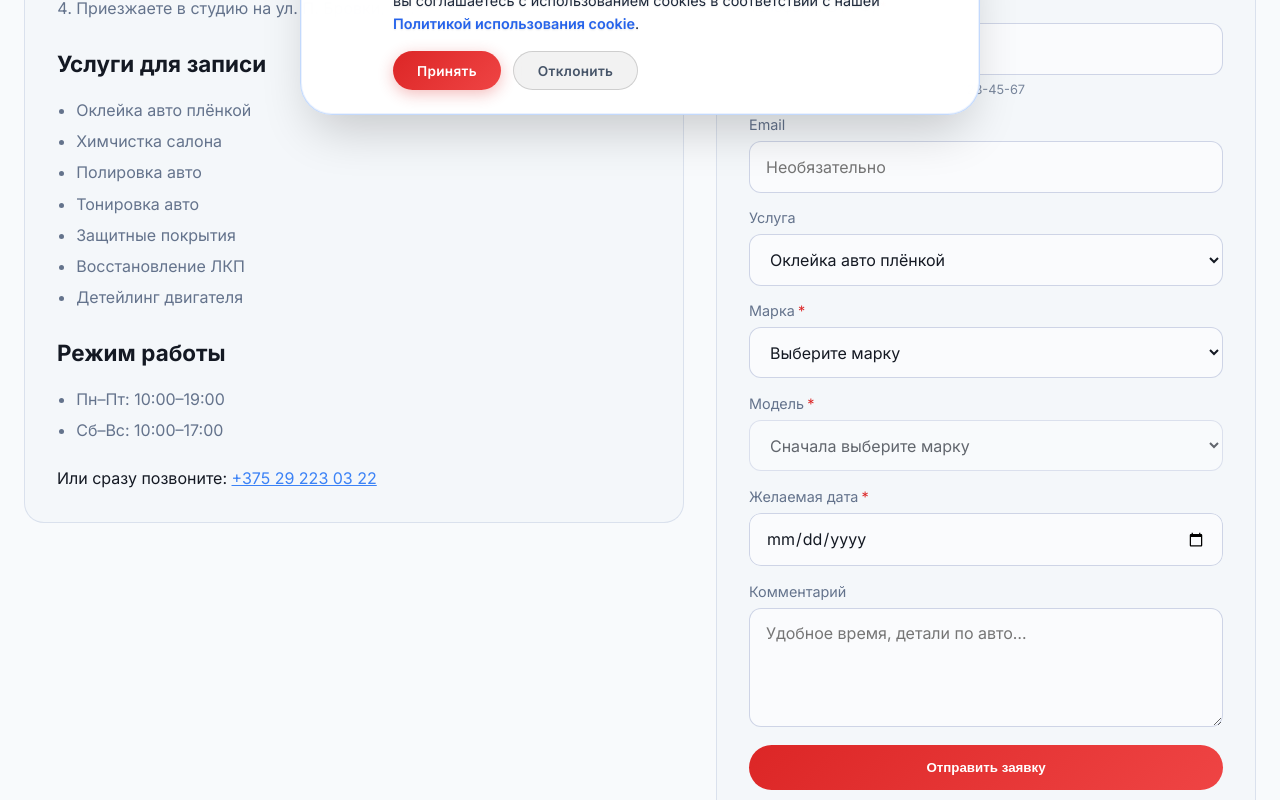
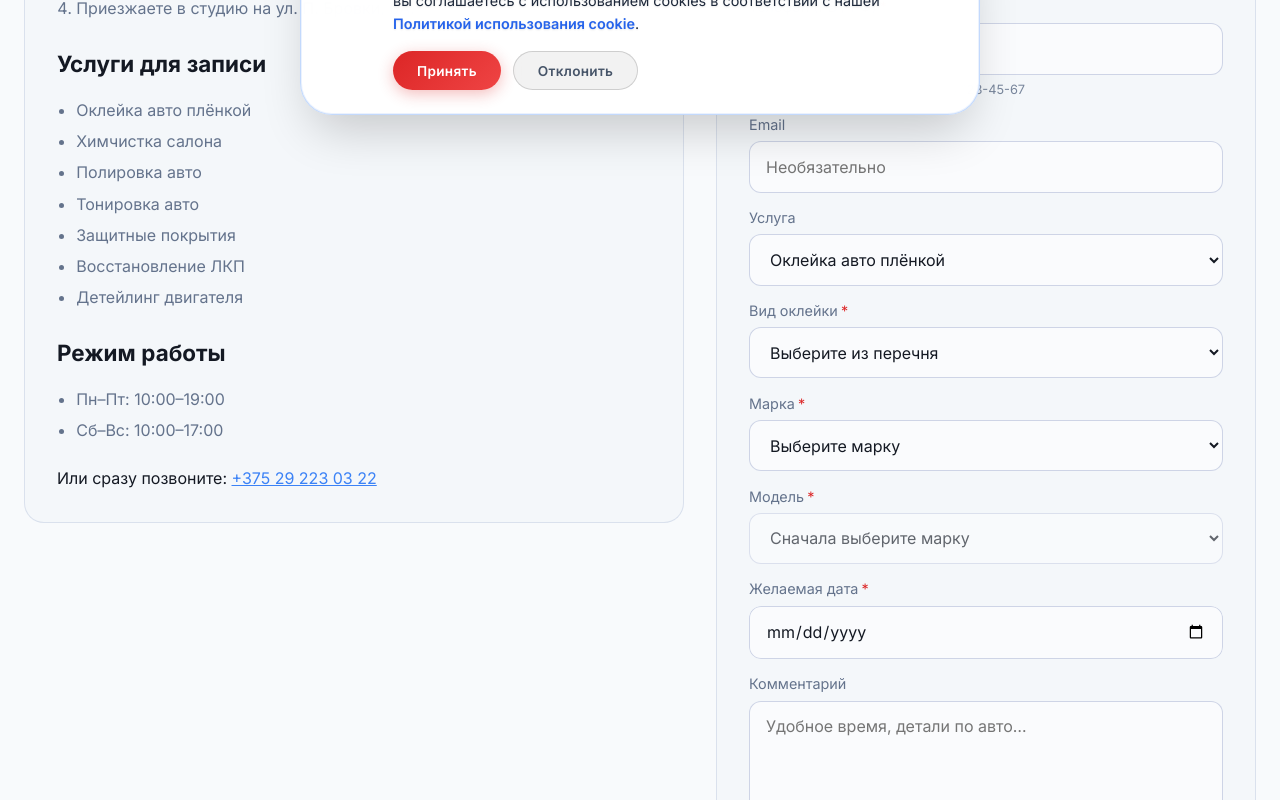
Before and after one commit to MartaNS09/ambadetail, a Next.js app: page /zapisatsya in a window 1280 px wide. Shown: the part 653-1453 px from the top of the page. Built offline with nearby package versions, Linux system fonts and the light colour scheme.

Commit message:
Запись: при оклейке выбор вида работ из таблицы прайса.
Co-authored-by: Cursor <cursoragent@cursor.com>

```diff
--- a/src/app/zapisatsya/BookingClient.tsx
+++ b/src/app/zapisatsya/BookingClient.tsx
@@ -10,6 +10,7 @@ import {
   PHONE_HINT,
 } from "@/lib/phone";
 import { brandsForService, modelsForBrand } from "@/lib/car-brands";
+import { WRAPPING_SERVICE, WRAPPING_WORKS } from "@/lib/okleyka-works";
 import "../podarochnyy-sertifikat/page.scss";
 
 export const BOOKING_SERVICES = [
@@ -57,6 +58,7 @@ export default function BookingClient() {
     date: "",
     brand: "",
     model: "",
+    work: "",
   });
   const [minDate, setMinDate] = useState("");
   const [form, setForm] = useState({
@@ -67,6 +69,7 @@ export default function BookingClient() {
     date: "",
     brand: "",
     model: "",
+    work: "",
     comment: "",
   });
 
@@ -88,8 +91,9 @@ export default function BookingClient() {
         ...prev,
         service: value,
         model: modelStillValid ? prev.model : "",
+        work: value === WRAPPING_SERVICE ? prev.work : "",
       }));
-      setFieldErrors((prev) => ({ ...prev, model: "" }));
+      setFieldErrors((prev) => ({ ...prev, model: "", work: "" }));
       return;
     }
 
@@ -118,7 +122,7 @@ export default function BookingClient() {
       ...prev,
       [name]: name === "phone" ? formatByRfPhone(value) : value,
     }));
-    if (name === "name" || name === "phone" || name === "model") {
+    if (name === "name" || name === "phone" || name === "model" || name === "work") {
       setFieldErrors((prev) => ({ ...prev, [name]: "" }));
     }
   };
@@ -136,6 +140,7 @@ export default function BookingClient() {
       date: "",
       brand: "",
       model: "",
+      work: "",
     };
     if (!form.name.trim()) {
       nextFieldErrors.name = "Укажите имя.";
@@ -151,6 +156,9 @@ export default function BookingClient() {
     } else if (form.date < today) {
       nextFieldErrors.date = "Нельзя выбрать прошедшую дату.";
     }
+    if (form.service === WRAPPING_SERVICE && !form.work) {
+      nextFieldErrors.work = "Выберите вид оклейки.";
+    }
     if (!form.brand) {
       nextFieldErrors.brand = "Выберите марку.";
     } else if (brandModels.length > 0 && !form.model) {
@@ -163,7 +171,8 @@ export default function BookingClient() {
       nextFieldErrors.phone ||
       nextFieldErrors.date ||
       nextFieldErrors.brand ||
-      nextFieldErrors.model
+      nextFieldErrors.model ||
+      nextFieldErrors.work
     ) {
       setError("Заполните обязательные поля.");
       return;
@@ -182,6 +191,7 @@ export default function BookingClient() {
       "Заявка на запись",
       `Телефон: ${form.phone.trim()}`,
       `Услуга: ${form.service}`,
+      form.service === WRAPPING_SERVICE ? `Вид оклейки: ${form.work}` : "",
       `Желаемая дата: ${form.date}`,
       `Автомобиль: ${carLine}`,
       form.comment.trim() ? `Комментарий: ${form.comment.trim()}` : "",
@@ -377,6 +387,48 @@ export default function BookingClient() {
                     ))}
                   </select>
                 </label>
+                {form.service === WRAPPING_SERVICE && (
+                  <label>
+                    <span>
+                      Вид оклейки
+                      <span
+                        className="certificate-form__required"
+                        aria-hidden="true"
+                      >
+                        *
+                      </span>
+                    </span>
+                    <select
+                      name="work"
+                      value={form.work}
+                      onChange={onChange}
+                      required
+                      aria-required="true"
+                      aria-invalid={Boolean(fieldErrors.work)}
+                      className={
+                        fieldErrors.work
+                          ? "certificate-form__input--invalid"
+                          : undefined
+                      }
+                    >
+                      <option value="">Выберите из перечня</option>
+                      {WRAPPING_WORKS.map((group) => (
+                        <optgroup key={group.group} label={group.group}>
+                          {group.items.map((item) => (
+                            <option key={item} value={item}>
+                              {item}
+                            </option>
+                          ))}
+                        </optgroup>
+                      ))}
+                    </select>
+                    {fieldErrors.work && (
+                      <span className="certificate-form__error">
+                        {fieldErrors.work}
+                      </span>
+                    )}
+                  </label>
+                )}
                 <label>
                   <span>
                     Марка
--- /dev/null
+++ b/src/lib/okleyka-works.ts
@@ -0,0 +1,49 @@
+/** Перечень работ из таблицы оклейки плёнкой. */
+
+export const WRAPPING_SERVICE = "Оклейка авто плёнкой";
+
+export const WRAPPING_WORKS = [
+  {
+    group: "Полная оклейка",
+    items: ["Полная оклейка", "Полная оклейка (без крыши)"],
+  },
+  {
+    group: "Частичная оклейка",
+    items: [
+      "Комплекс MINI",
+      "Комплекс LITE",
+      "Комплекс LITE+",
+      "Комплекс STANDART",
+      "Комплекс STANDART+",
+      "Комплекс PREMIUM",
+      "Передний или задний бампер",
+      "Стойки лобового стекла (2шт.)",
+      "Лобовое стекло",
+      "Капот",
+      "Полоса на капот (до 50 см)",
+      "Крыша",
+      "Бронь панорамы",
+      "Полоса на крышу",
+      "Переднее крыло (1 шт.)",
+      "Заднее крыло (1 шт.)",
+      "Полоса погрузочной зоны заднего бампера",
+      "Крышка багажника",
+      "Передняя оптика",
+      "Противотуманная оптика",
+      "Дверь (1шт)",
+      "Порог внешний",
+      "Порог внутренний",
+      "Боковое зеркало (1шт)",
+      "Спойлер",
+      "Защита под ручки",
+      "Расширитель арок (1шт)",
+      "Оклейка боковых стоек (1 сторона)",
+      "Оклейка боковых стоек (2 стороны)",
+      "Оклейка салона",
+    ],
+  },
+  {
+    group: "Демонтаж плёнки",
+    items: ["Демонтаж пленки лобового стекла", "Демонтаж пленки любой детали"],
+  },
+] as const;
```
